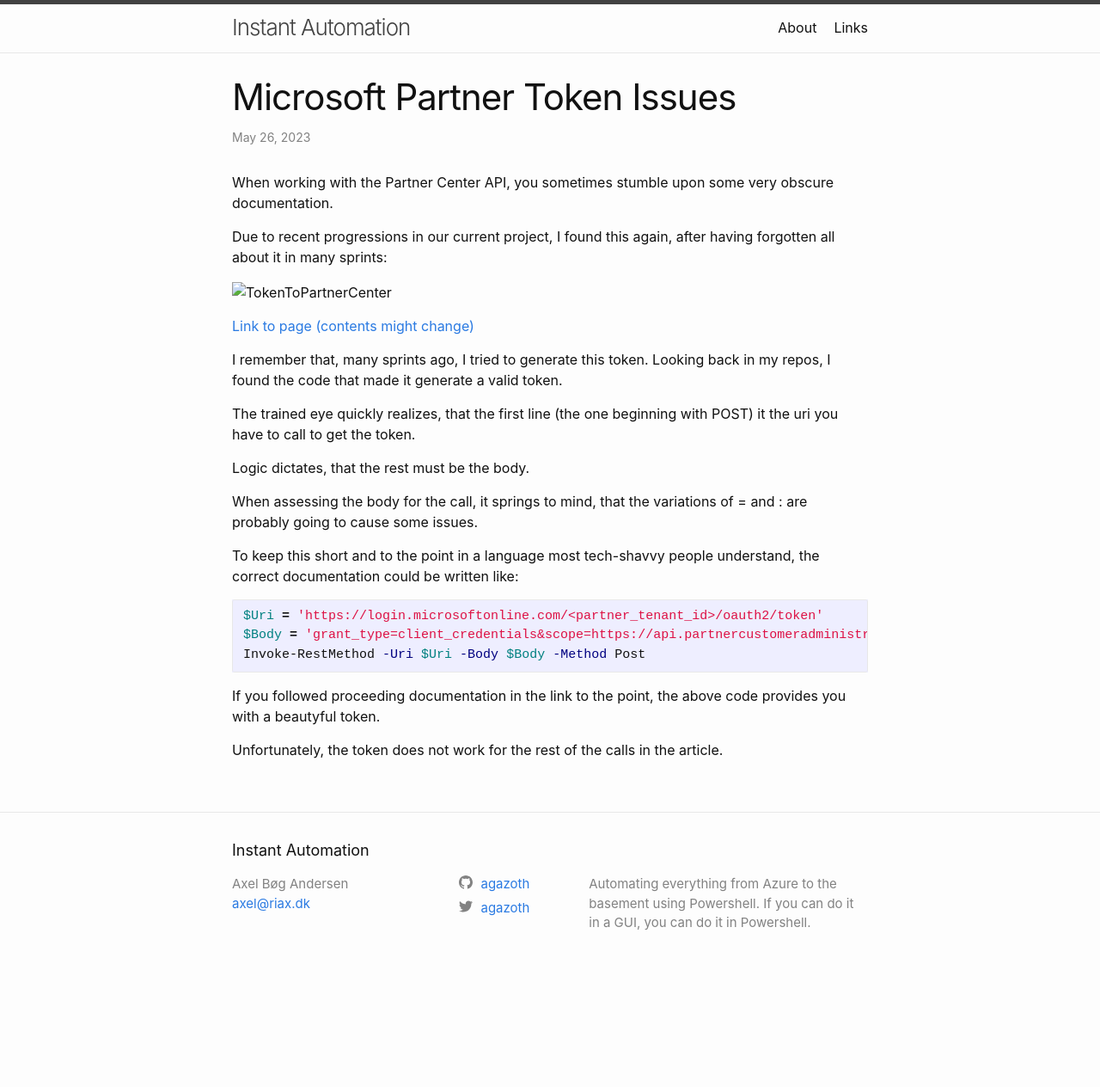
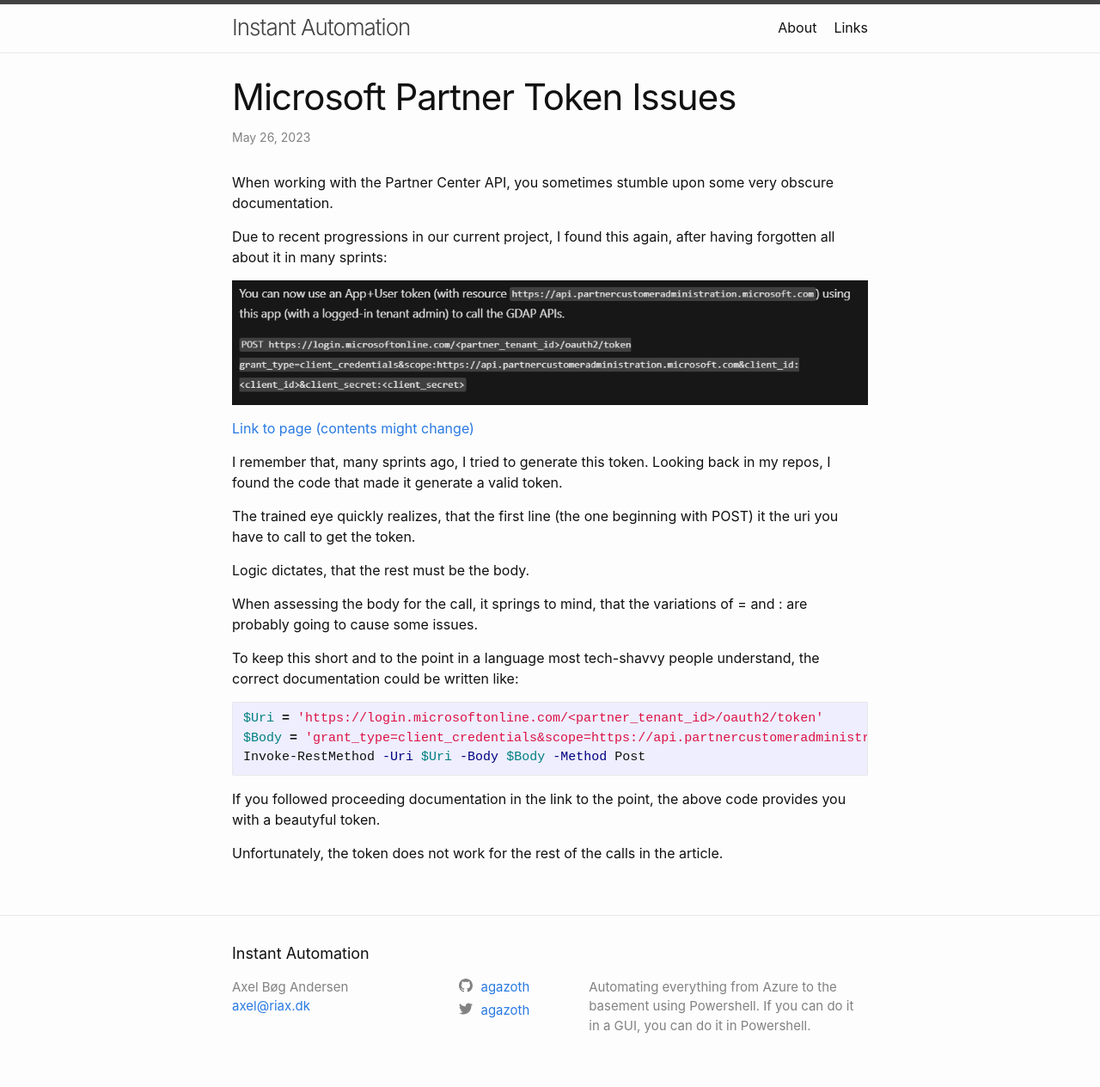
Before and after one commit to Agazoth/agazoth.github.io, a Jekyll site: the page built from _posts/2023-05-26-Microsoft-Partner-API-Token-Issues.md, in a window 1280 px wide. Shown: the whole page at 86% size. Built offline with Jekyll 4.4.1, drawn with Linux system fonts in a browser that asks for light colours; before the commit the page ends 1145 px from its top, so only the background shows below that.

Commit message:
Better uri

```diff
--- a/_posts/2023-05-26-Microsoft-Partner-API-Token-Issues.md
+++ b/_posts/2023-05-26-Microsoft-Partner-API-Token-Issues.md
@@ -10,7 +10,7 @@ When working with the Partner Center API, you sometimes stumble upon some very o
 
 Due to recent progressions in our current project, I found this again, after having forgotten all about it in many sprints:
 
-![TokenToPartnerCenter](../images/tokenToPartnerCenter.png)
+![TokenToPartnerCenter]({{ site.url }}/images/tokenToPartnerCenter.png)
 
 [Link to page (contents might change)](https://learn.microsoft.com/en-us/partner-center/developer/get-delegated-admin-relation-statistics)
 
```
